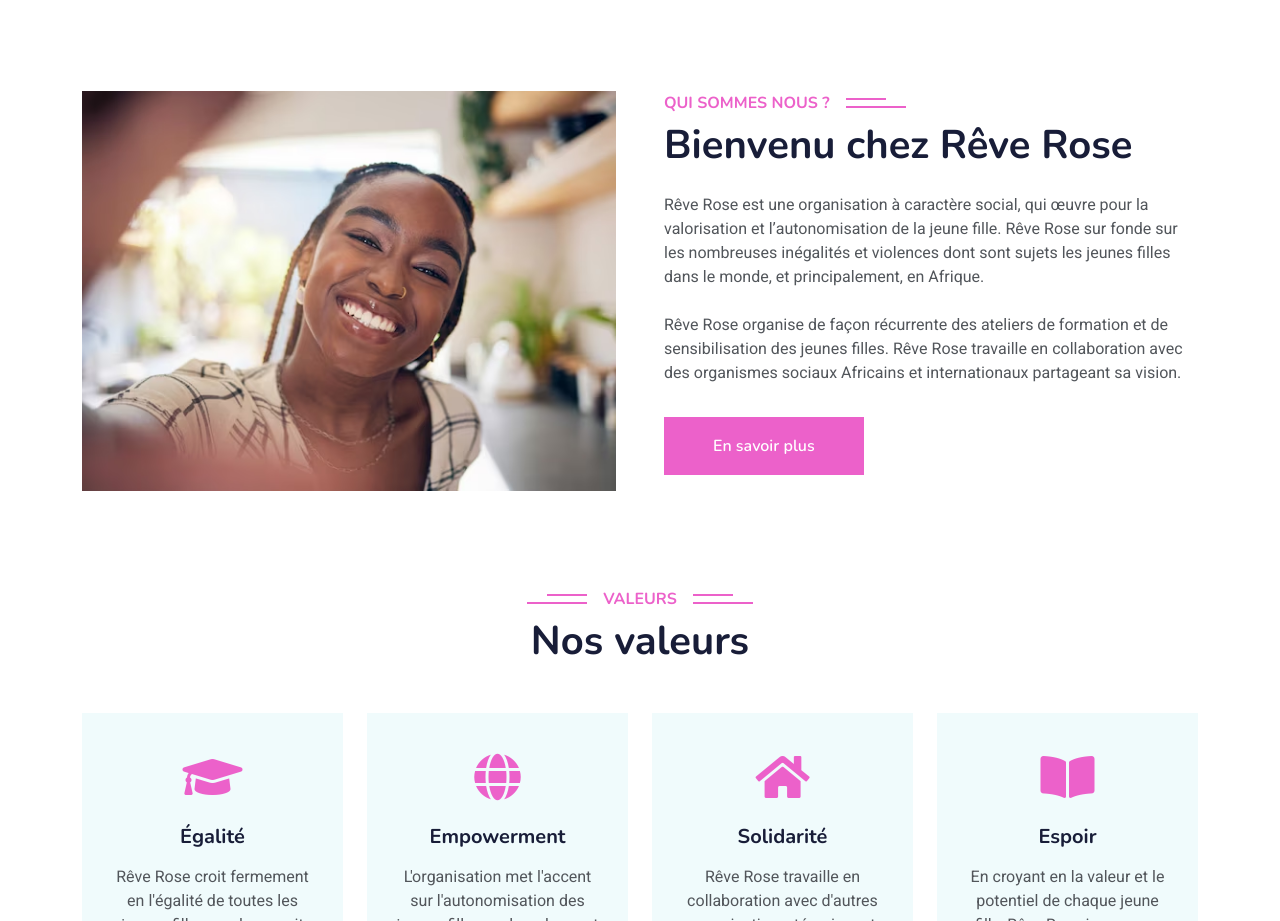
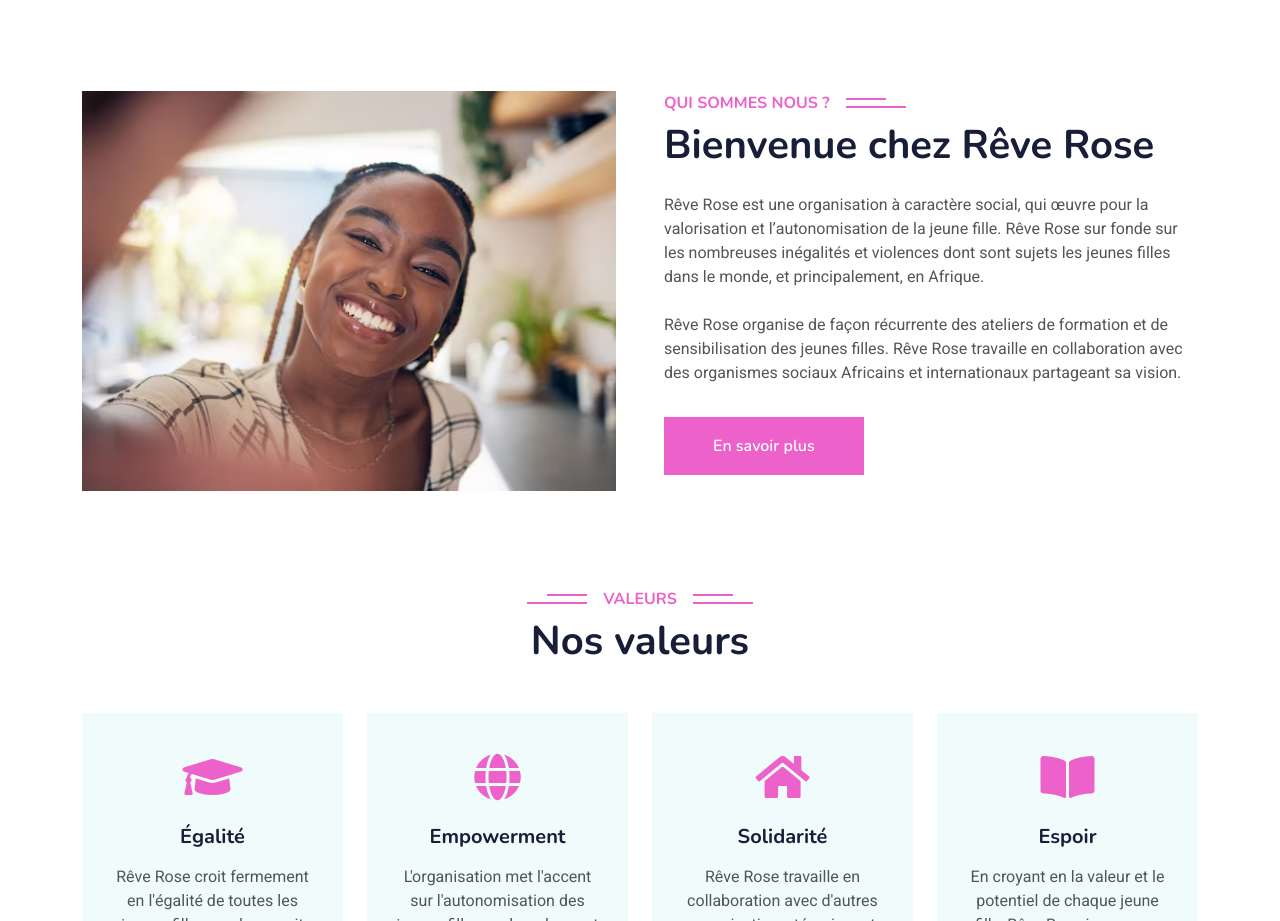
Before and after one commit to davidagoua/amlan, a plain HTML site: page index.html in a window 1280 px wide. Shown: the part 1040-1961 px from the top of the page. Drawn offline with nearby package versions, Linux system fonts and the light colour scheme.

Commit message:
fix ortho

```diff
--- a/index.html
+++ b/index.html
@@ -119,7 +119,7 @@
                 </div>
                 <div class="col-lg-6 wow fadeInUp" data-wow-delay="0.3s">
                     <h6 class="section-title bg-white text-start text-primary pe-3">Qui sommes nous ?</h6>
-                    <h1 class="mb-4">Bienvenu chez Rêve Rose</h1>
+                    <h1 class="mb-4">Bienvenue chez Rêve Rose</h1>
                     <p class="mb-4">Rêve Rose est une organisation à caractère social, qui œuvre pour la valorisation et l’autonomisation de la jeune fille.
 Rêve Rose sur fonde sur les nombreuses inégalités et violences dont sont sujets les jeunes filles dans le monde, et principalement, en Afrique.</p>
                     <p class="mb-4">Rêve Rose organise de façon récurrente des ateliers de formation et de sensibilisation des jeunes filles.
```
